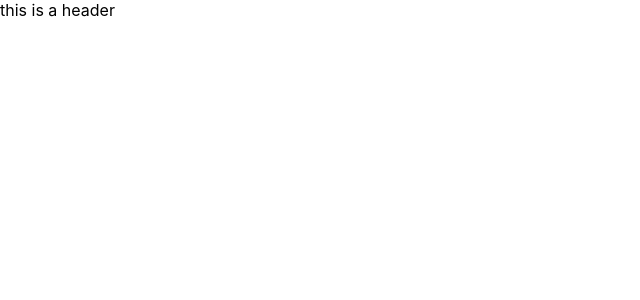
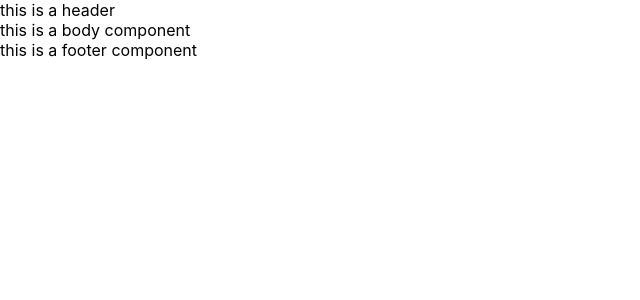
Before and after one commit to Hoybaby/React-Portfolio, a React (Create React App) app: page / in a window 1280 px wide. Shown: the top 300 px of the page, without its empty margins (0-640 px from the left). Built offline with nearby package versions, Linux system fonts and the light colour scheme.

Commit message:
gettting all the proper imports and just initial set up to work

```diff
--- a/src/components/Footer/Footer.jsx
+++ b/src/components/Footer/Footer.jsx
@@ -0,0 +1,11 @@
+import React from 'react'
+
+function Footer() {
+    return (
+        <div>
+            this is a footer component
+        </div>
+    )
+}
+
+export default Footer
--- a/src/components/body/body.jsx
+++ b/src/components/body/body.jsx
@@ -0,0 +1,11 @@
+import React from 'react'
+
+function Body() {
+    return (
+        <div>
+            this is a body component
+        </div>
+    )
+}
+
+export default Body;
--- a/src/components/home/Home.jsx
+++ b/src/components/home/Home.jsx
@@ -1,15 +1,18 @@
 import React from 'react'
 
 import Header from '../Header/Header'
+import Body from '../Body/Body';
+import Footer from '../Footer/Footer';
 
 import './home.css'
 
 function Home() {
     return (
         <div className="home">
-            <div>
                 <Header/>
-            </div>
+                <Body/>
+                <Footer/>
+
         </div>
     )
 }
--- a/src/components/home/home.css
+++ b/src/components/home/home.css
@@ -0,0 +1,5 @@
+.home {
+    display: flex;
+    flex-direction: column;
+
+}
```
